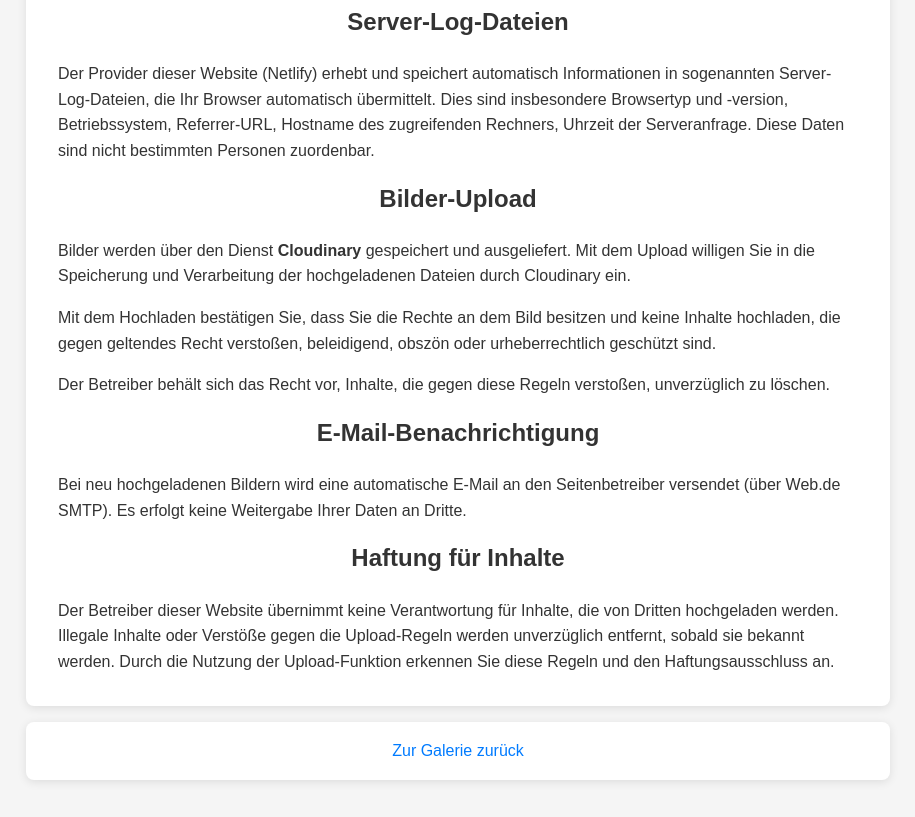
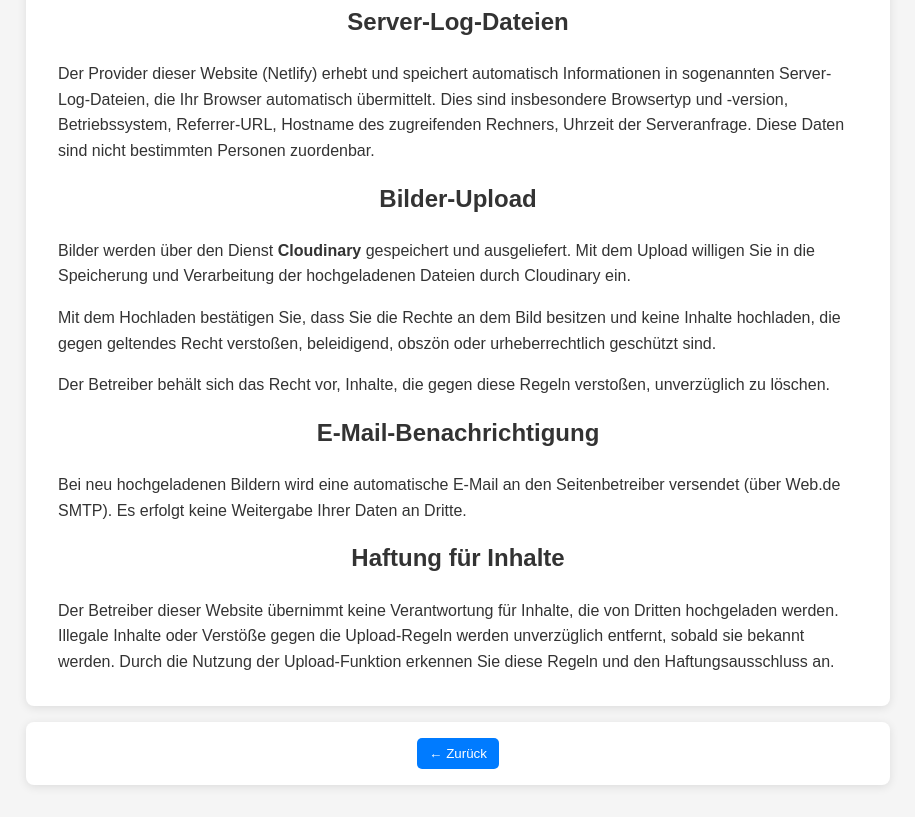
Before and after one commit to Jonny1919/BankGK, a website: page public/legal.html in a window 1280 px wide. Shown: the part 464-1281 px from the top of the page, without its empty margins (182-1097 px from the left). Drawn offline with Linux system fonts and the light colour scheme.

Commit message:
Update legal.html

```diff
--- a/public/legal.html
+++ b/public/legal.html
@@ -57,7 +57,9 @@
   </section>
 
   <section style="text-align:center;">
-    <a href="index.html">Zur Galerie zurück</a>
+       <button onclick="history.back()" style="padding: 8px 12px; border-radius: 5px; border: none; background: #007BFF; color: white; cursor: pointer;">
+  ← Zurück
+  </button>
   </section>
 </body>
 </html>
```
